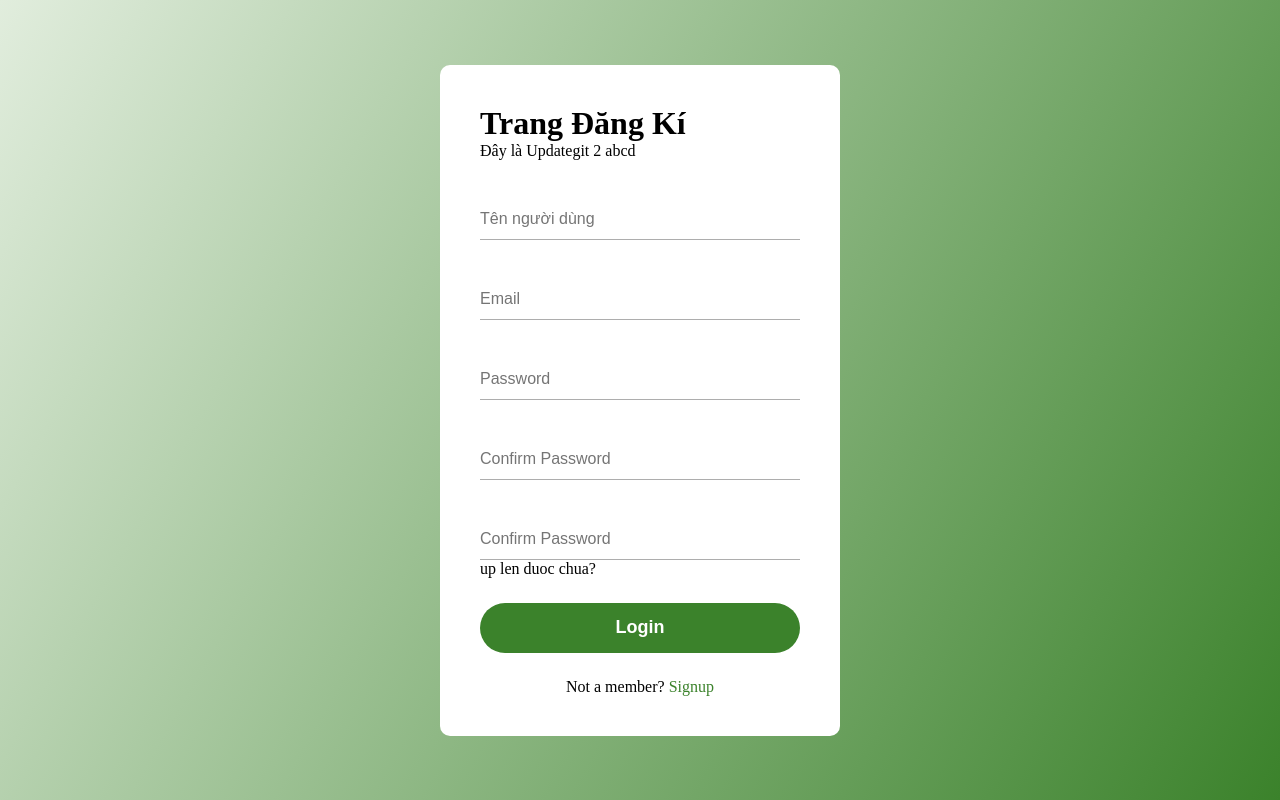
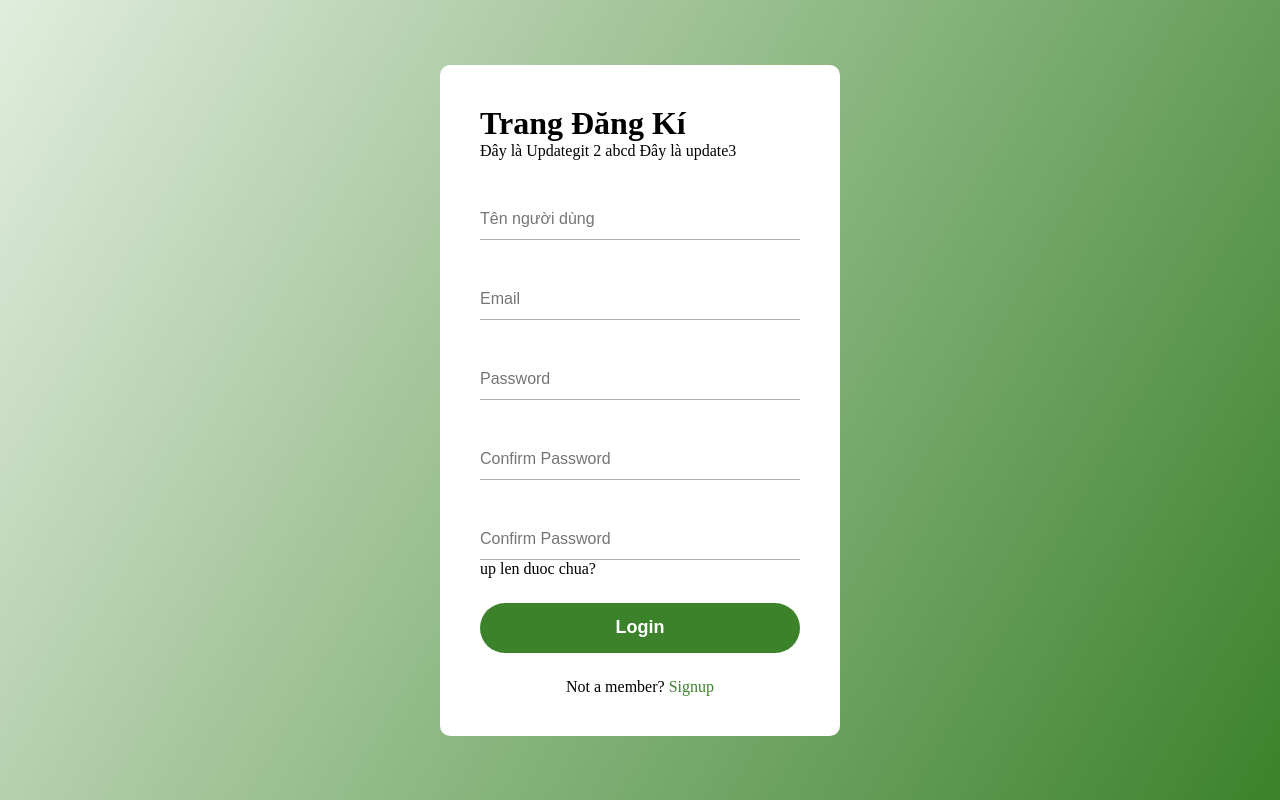
Before and after one commit to TruongDinh123/trangdangki, a plain HTML site: page index.html in a window 1280 px wide. Drawn offline with Linux system fonts and the light colour scheme.

Commit message:
Update 3

```diff
--- a/index.html
+++ b/index.html
@@ -13,6 +13,7 @@
         <h1>Trang Đăng Kí</h1>
         Đây là Updategit 2
         abcd
+        Đây là update3
         <div class="form-control">
           <input id="username" type="text" placeholder="Tên người dùng" />
           <small></small>
```
